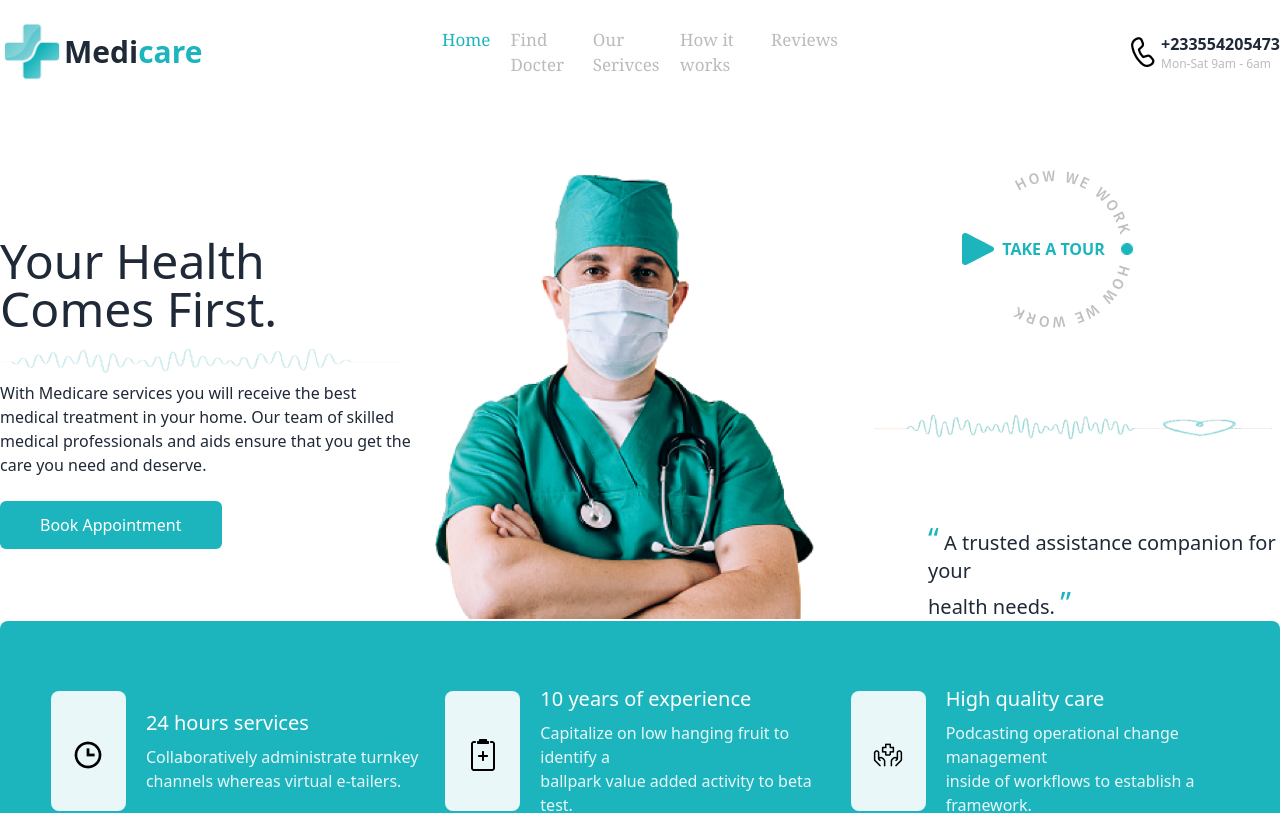
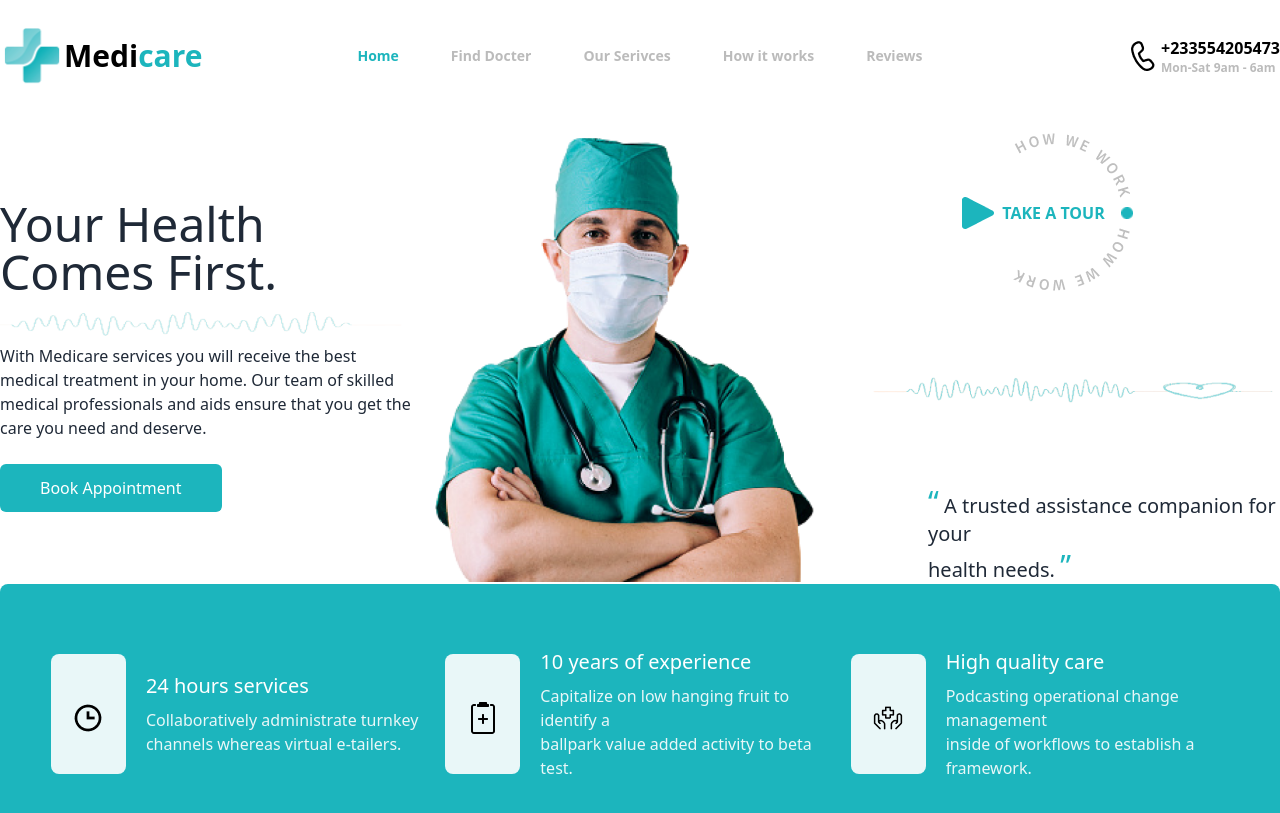
Before and after one commit to shrabontambuli/Medicare, a React (Vite) app: page / in a window 1280 px wide. Shown: the top 813 px of the page. Built offline with nearby package versions, Linux system fonts and the light colour scheme.

Commit message:
changes code

```diff
--- a/src/Components/Header/Header.css
+++ b/src/Components/Header/Header.css
@@ -1,4 +1,4 @@
-ul li{
+ul li {
     /* margin-left: 12px;
     font-size: 21px; */
     padding-left: 10px;
--- a/src/Components/Header/Header.jsx
+++ b/src/Components/Header/Header.jsx
@@ -1,12 +1,67 @@
 import { NavLink } from "react-router-dom";
+import { Link } from 'react-router-dom';
 import './Header.css'
 
 
 
 const Header = () => {
+
+    const navOptions =
+        <>
+            <li>
+                <NavLink to='/' className={({ isActive }) => (isActive ? 'text-[#1CB5BD]' : '')}>Home</NavLink>
+            </li>
+            <li>
+                <NavLink to='/doctor' className={({ isActive }) => (isActive ? 'text-[#1CB5BD]' : '')}>Find Docter</NavLink>
+            </li>
+            <li>
+                <NavLink to='/serivces' className={({ isActive }) => (isActive ? 'text-[#1CB5BD]' : '')}>Our Serivces</NavLink>
+            </li>
+            <li>
+                <NavLink to='/works' className={({ isActive }) => (isActive ? 'text-[#1CB5BD]' : '')}>How it works</NavLink>
+            </li>
+            <li>
+                <NavLink to='/reviews' className={({ isActive }) => (isActive ? 'text-[#1CB5BD]' : '')}>Reviews</NavLink>
+            </li>
+
+
+        </>
     return (
         <div>
-            <nav className='grid grid-cols-1 lg:grid-cols-3 items-center gap-4 lg:mt-5 mt-3'>
+            {/* <nav className='grid grid-cols-1 lg:grid-cols-3 items-center gap-4 lg:mt-5 mt-3'>
+                <div className="lg:hidden dropdown">
+                    <label tabIndex={0} className="btn btn-ghost btn-circle">
+                        <svg xmlns="http://www.w3.org/2000/svg" className="h-5 w-5" fill="none" viewBox="0 0 24 24" stroke="currentColor"><path strokeLinecap="round" strokeLinejoin="round" strokeWidth="2" d="M4 6h16M4 12h16M4 18h7" /></svg>
+                    </label>
+                    <ul tabIndex={0} className="menu menu-sm dropdown-content mt-3 z-[1] p-2 shadow bg-base-100 rounded-box w-52">
+                        <li>
+                            <NavLink to='/' className={({ isActive }) => (isActive ? 'text-[#1CB5BD]' : '')}>Home</NavLink>
+                        </li>
+                        <li>
+                            <NavLink to='/doctor' className={({ isActive }) => (isActive ? 'text-[#1CB5BD]' : '')}>Find Docter</NavLink>
+                        </li>
+                        <li>
+                            <NavLink to='/serivces' className={({ isActive }) => (isActive ? 'text-[#1CB5BD]' : '')}>Our Serivces</NavLink>
+                        </li>
+                        <li>
+                            <NavLink to='/works' className={({ isActive }) => (isActive ? 'text-[#1CB5BD]' : '')}>How it works</NavLink>
+                        </li>
+                        <li>
+                            <NavLink to='/reviews' className={({ isActive }) => (isActive ? 'text-[#1CB5BD]' : '')}>Reviews</NavLink>
+                        </li>
+                        <div className="flex items-center justify-start">
+                            <div>
+                                <img className="w-9" src="/icons/fluent_call-32-regular.png" alt="" />
+                            </div>
+                            <div>
+                                <p className="font-semibold">+233554205473</p>
+                                <p className="text-xs text-[#BBB]">Mon-Sat 9am - 6am</p>
+                            </div>
+                        </div>
+                    </ul>
+                </div>
+
+
                 <NavLink to='/'>
                     <div className="flex items-center">
                         <img className="lg:w-16 w-10" src="/icons/image 21.png" alt="" />
@@ -15,7 +70,7 @@ const Header = () => {
                         </div>
                     </div>
                 </NavLink>
-                <div className='mx-auto'>
+                <div className='mx-auto hide lg:hide2'>
                     <ul className='flex font-serif text-[17px]'>
                         <li>
                             <NavLink to='/' className={({ isActive }) => (isActive ? 'text-[#1CB5BD]' : '')}>Home</NavLink>
@@ -43,7 +98,45 @@ const Header = () => {
                         <p className="text-xs text-[#BBB]">Mon-Sat 9am - 6am</p>
                     </div>
                 </div>
-            </nav>
+            </nav> */}
+
+            <div className="navbar fixed z-50 bg-opacity-10 max-w-screen-2xl bg-white font-semibold text-black px-2 lg:px-0 lg:py-6 top-0">
+                <div className="navbar-start">
+                    <div className="dropdown">
+                        <label tabIndex={0} className="btn btn-ghost lg:hidden">
+                            <svg xmlns="http://www.w3.org/2000/svg" className="h-5 w-5" fill="none" viewBox="0 0 24 24" stroke="currentColor"><path strokeLinecap="round" strokeLinejoin="round" strokeWidth="2" d="M4 6h16M4 12h8m-8 6h16" /></svg>
+                        </label>
+                        <ul tabIndex={0} className="menu menu-compact dropdown-content mt-3 p-2 shadow bg-base-100 rounded-box w-52">
+                            {navOptions}
+                        </ul>
+                    </div>
+                    <Link to='/'>
+                        <div className="flex items-center">
+                            <img className="lg:w-16 w-10" src="/icons/image 21.png" alt="" />
+                            <div>
+                                <h2 className="lg:text-3xl text-2xl font-semibold">Medi<span className="text-[#1CB5BD]">care</span></h2>
+                            </div>
+                        </div>
+                    </Link>
+                </div>
+                <div className="navbar-center hidden lg:flex">
+                    <ul className="menu menu-horizontal px-1">
+                        {navOptions}
+                    </ul>
+                </div>
+
+                <div className="navbar-end">
+                    <div className="flex items-center justify-center lg:justify-end">
+                        <div>
+                            <img className="w-9" src="/icons/fluent_call-32-regular.png" alt="" />
+                        </div>
+                        <div>
+                            <p className="font-semibold">+233554205473</p>
+                            <p className="text-xs text-[#BBB]">Mon-Sat 9am - 6am</p>
+                        </div>
+                    </div>
+                </div>
+            </div>
         </div>
     );
 };
--- a/src/Components/Home/Home.jsx
+++ b/src/Components/Home/Home.jsx
@@ -6,7 +6,7 @@ const Home = () => {
 
             {/* banner section */}
 
-            <div className="grid grid-cols-1 lg:grid-cols-3 gap-4 items-center px-5 lg:px-0">
+            <div className="grid grid-cols-1 lg:grid-cols-3 gap-4 items-center px-5 lg:px-0 mt-24 lg:mt-32">
                 <div>
                     <h1 className="text-5xl font-medium">Your Health Comes First.</h1>
                     <img className="mt-4" src="/icons/output-onlinepngtools (1) 2.png"
--- a/src/Components/Reviews/Reviews.jsx
+++ b/src/Components/Reviews/Reviews.jsx
@@ -2,7 +2,7 @@
 
 const Reviews = () => {
     return (
-        <div>
+        <div className="mt-32">
             <img className="mt-16" src="/images/Desktop - 10.png" alt="" />
         </div>
     );
--- a/src/Components/Work/Work.jsx
+++ b/src/Components/Work/Work.jsx
@@ -2,7 +2,7 @@
 
 const Work = () => {
     return (
-        <div>
+        <div className="mt-32">
             <img className="mt-16" src="/images/Desktop - 1.png" alt="" />
         </div>
     );
```
